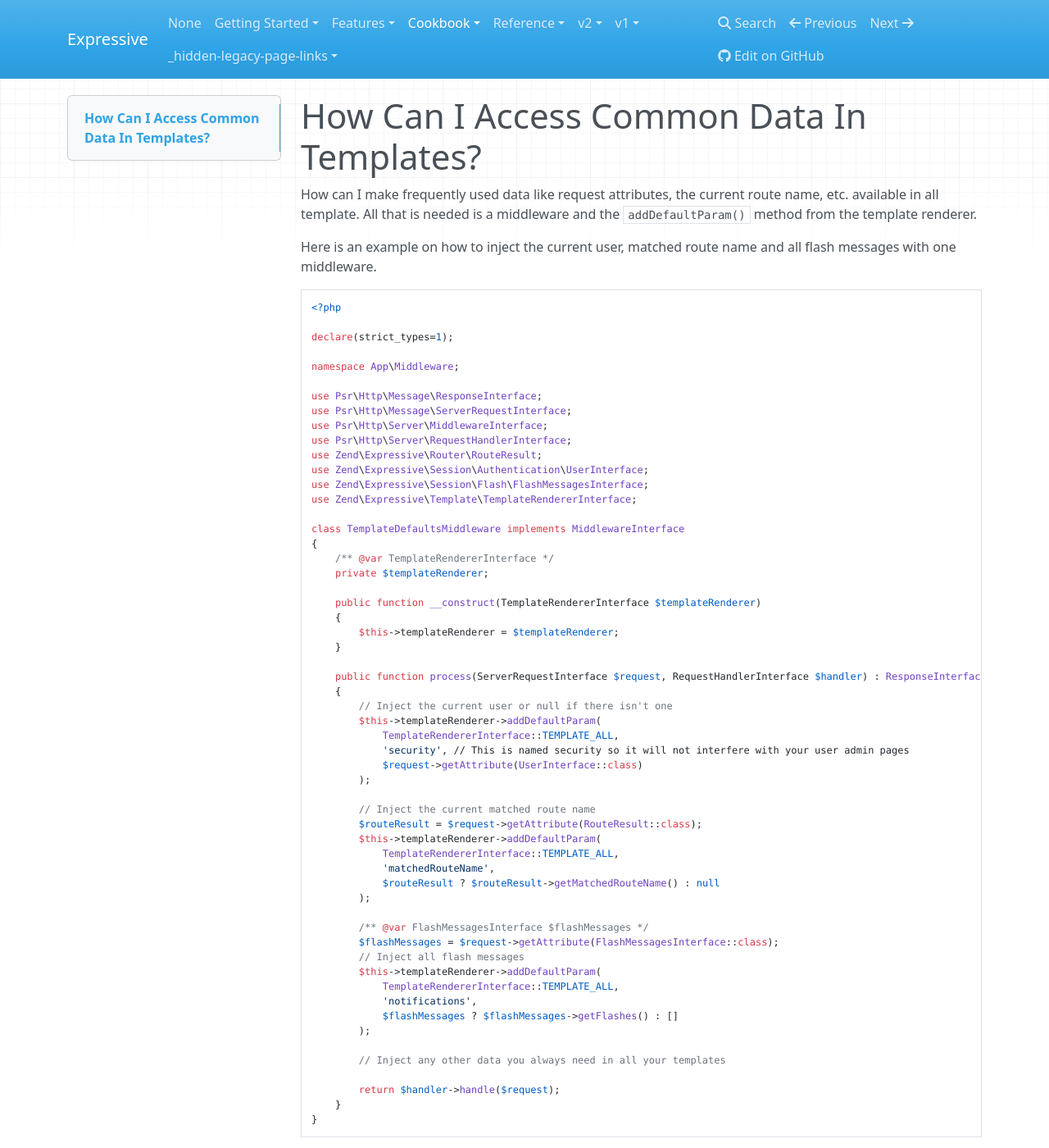
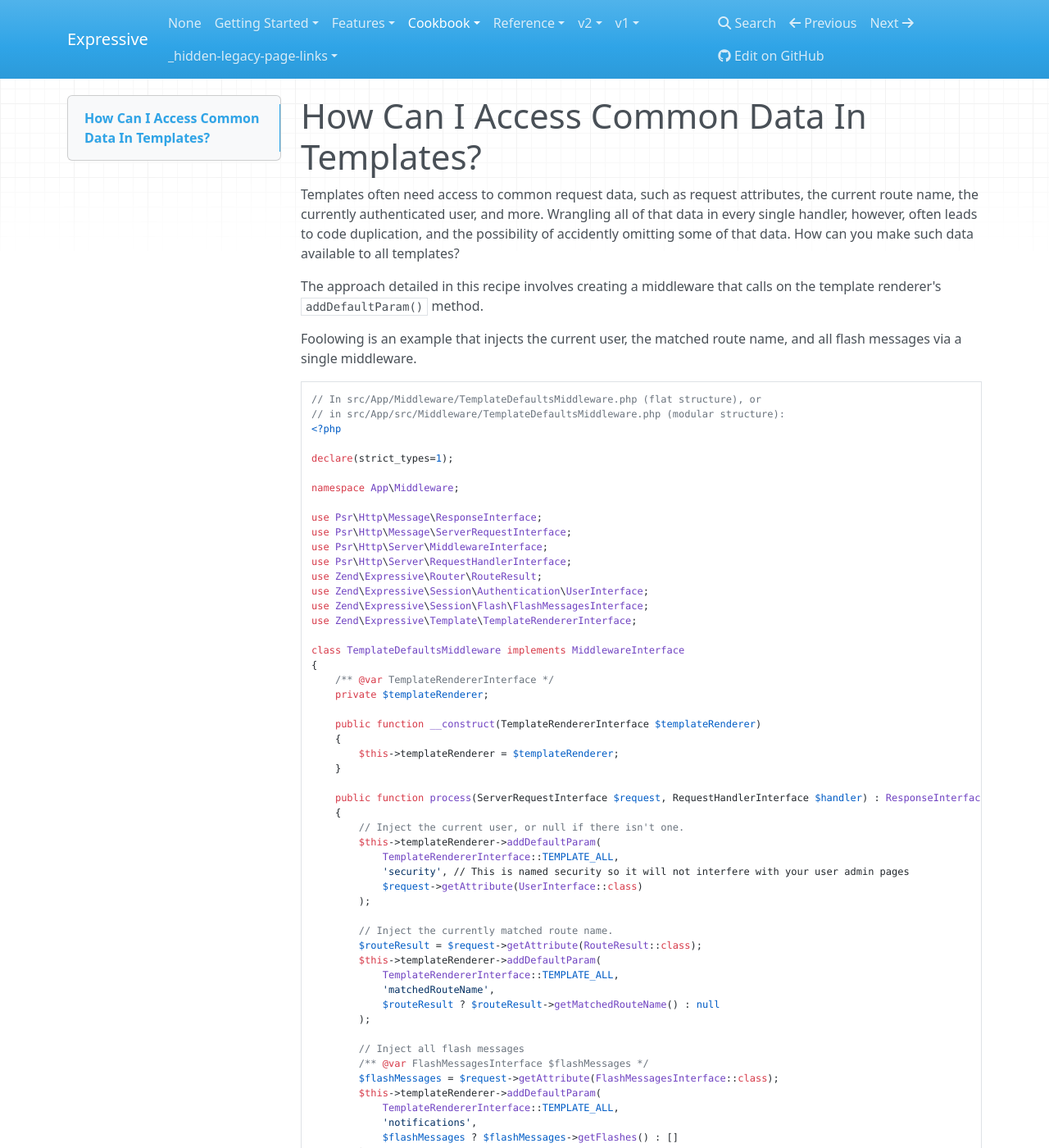
Before and after one commit to zendframework/zend-expressive, an MkDocs documentation site: the page built from docs/book/v3/cookbook/access-common-data-in-templates.md, in a window 1280 px wide and 1400 px high. Shown: the whole window at 82% size. Built offline with MkDocs 1.6.1, drawn with Linux system fonts in a browser that asks for light colours; nearby versions of some CDN libraries; old or Windows-style settings are respelled for this version of MkDocs; some of the changed text lies outside the part shown.

Commit message:
Additions and improvements to template data recipe
- Adds filenames to each example
- Expands intro to provide a full scenario, and eliminate weasel word phrases.
- Details adding the new middleware to both handler and application pipelines.

````diff
--- a/docs/book/v3/cookbook/access-common-data-in-templates.md
+++ b/docs/book/v3/cookbook/access-common-data-in-templates.md
@@ -1,13 +1,20 @@
 # How Can I Access Common Data In Templates?
 
-How can I make frequently used data like request attributes, the current route
-name, etc. available in all template. All that is needed is a middleware and
-the `addDefaultParam()` method from the template renderer.
+Templates often need access to common request data, such as request attributes,
+the current route name, the currently authenticated user, and more. Wrangling
+all of that data in every single handler, however, often leads to code
+duplication, and the possibility of accidently omitting some of that data. How
+can you make such data available to all templates?
 
-Here is an example on how to inject the current user, matched route name and
-all flash messages with one middleware.
+The approach detailed in this recipe involves creating a middleware that calls
+on the template renderer's `addDefaultParam()` method.
+
+Foolowing is an example that injects the current user, the matched route name,
+and all flash messages via a single middleware.
 
 ```php
+// In src/App/Middleware/TemplateDefaultsMiddleware.php (flat structure), or
+// in src/App/src/Middleware/TemplateDefaultsMiddleware.php (modular structure):
 <?php
 
 declare(strict_types=1);
@@ -35,14 +42,14 @@
 
     public function process(ServerRequestInterface $request, RequestHandlerInterface $handler) : ResponseInterface
     {
-        // Inject the current user or null if there isn't one
+        // Inject the current user, or null if there isn't one.
         $this->templateRenderer->addDefaultParam(
             TemplateRendererInterface::TEMPLATE_ALL,
             'security', // This is named security so it will not interfere with your user admin pages
             $request->getAttribute(UserInterface::class)
         );
 
-        // Inject the current matched route name
+        // Inject the currently matched route name.
         $routeResult = $request->getAttribute(RouteResult::class);
         $this->templateRenderer->addDefaultParam(
             TemplateRendererInterface::TEMPLATE_ALL,
@@ -50,25 +57,50 @@
             $routeResult ? $routeResult->getMatchedRouteName() : null
         );
 
+        // Inject all flash messages
         /** @var FlashMessagesInterface $flashMessages */
         $flashMessages = $request->getAttribute(FlashMessagesInterface::class);
-        // Inject all flash messages
         $this->templateRenderer->addDefaultParam(
             TemplateRendererInterface::TEMPLATE_ALL,
             'notifications',
             $flashMessages ? $flashMessages->getFlashes() : []
         );
 
-        // Inject any other data you always need in all your templates
+        // Inject any other data you always need in all your templates...
 
         return $handler->handle($request);
     }
 }
 ```
 
-Next you need to create a factory and register it. You can generate a factory with
-[zend-expressive-tooling](../reference/cli-tooling.md):
+Next you need to create a factory for this middleware and register it with the
+DI container; [zend-expressive-tooling](../reference/cli-tooling.md) provides
+functionality for doing so:
 
 ```bash
-$ ./vendor/bin/expressive factory:create App\Middleware\TemplateDefaultsMiddleware
+$ ./vendor/bin/expressive factory:create "App\Middleware\TemplateDefaultsMiddleware"
 ```
+
+Once the factory is created, you can add this to any route that may generate a
+template:
+
+```php
+// In config/routes.php:
+$app->get('/some/resource/{id}', [
+    App\Middleware\TemplateDefaultsMiddleware::class,
+    SomeResourceHandler::class,
+]);
+```
+
+Alternately, if you want it to apply to any handler, place it in your
+application pipeline immediately before the `DispatchMiddleware`:
+
+```php
+// In config/pipeline.php:
+$app->pipe(App\Middleware\TemplateDefaultsMiddleware::class);
+$app->pipe(DispatchMiddleware::class);
+```
+
+> Be aware, however, that if authentication is performed in per-handler
+> pipelines, you will need to use the first approach to ensure that the
+> authenticated user has been discovered.
````
